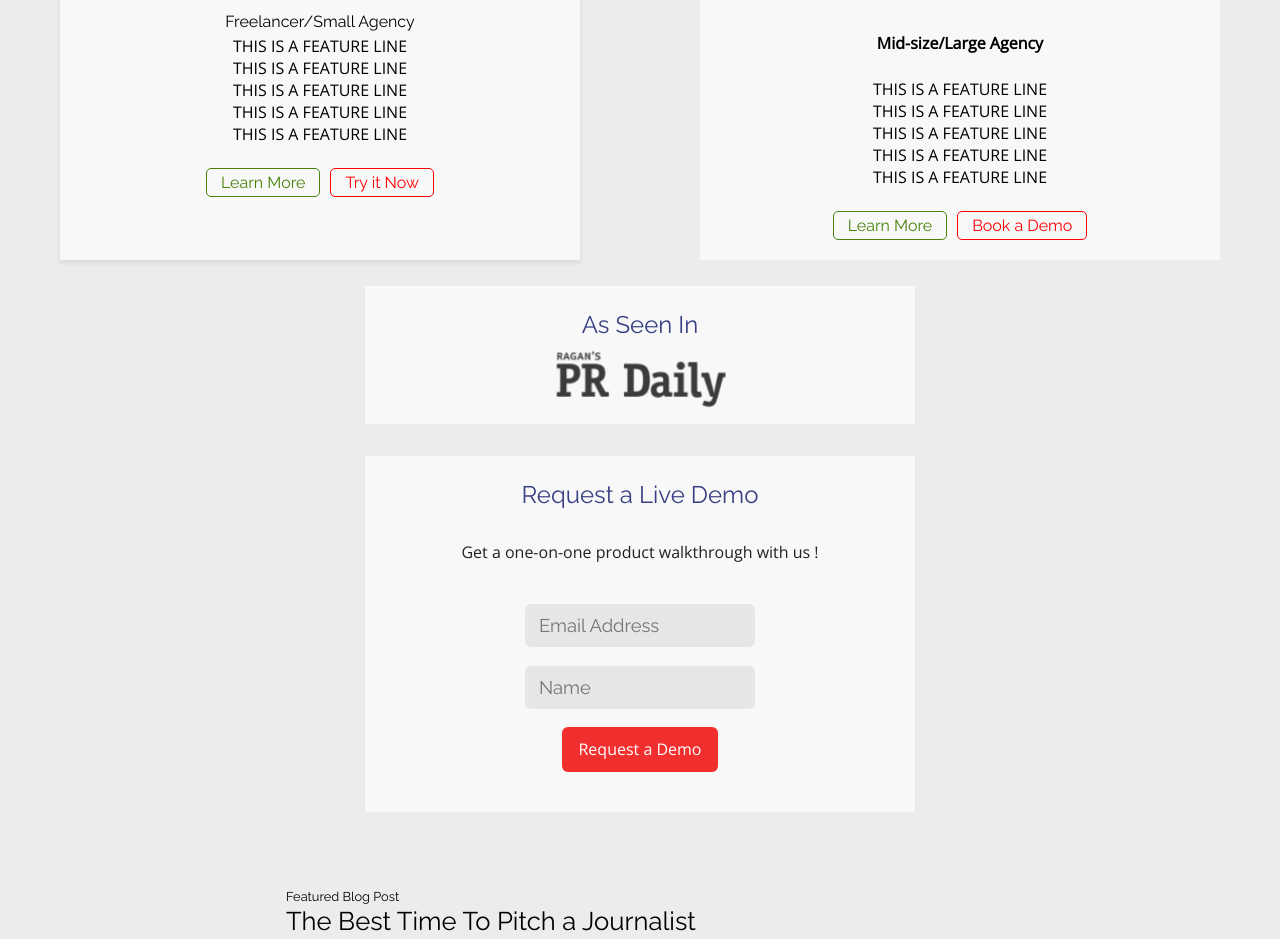
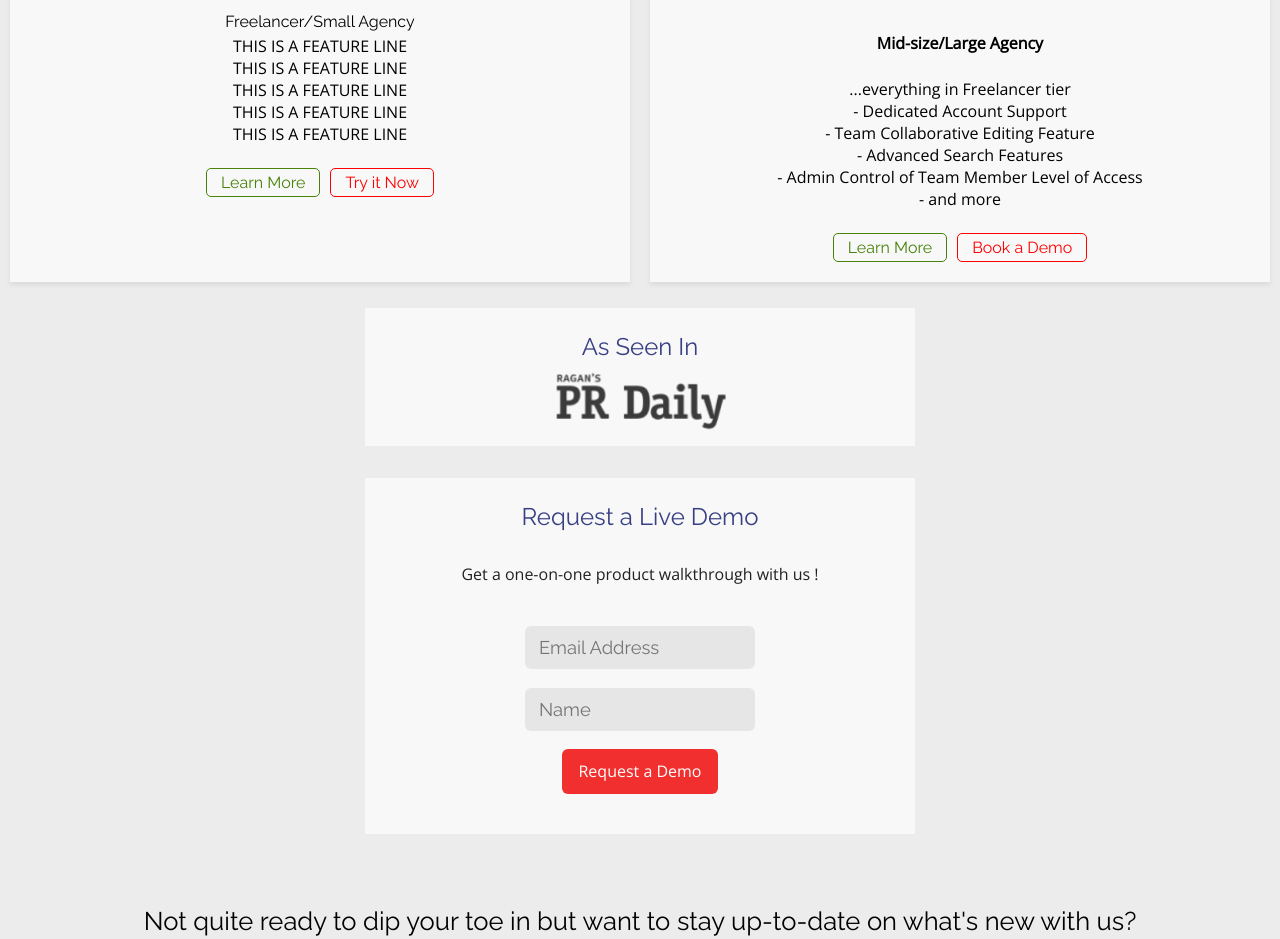
Before and after one commit to news-ai/site-revamp, a React (Create React App) app: page / in a window 1280 px wide. Shown: the part 2540-3479 px from the top of the page. Built offline with nearby package versions, Linux system fonts and the light colour scheme.

Commit message:
wow that fixed it

```diff
--- a/src/Home.js
+++ b/src/Home.js
@@ -148,16 +148,17 @@ const FeatureCard = ({imgAlt, imgSrc, headline, description}) => (
   </div>
   );
 
+
 const HoverCard = styled.div`
-  width: 500px;
+  flex-basis: 600px;
   background: #F8F8F8;
   margin: 10px 0;
   padding: 20px 10px;
-  box-shadow: none;
-  transition: box-shadow 0.3s;
+  box-shadow: 0 3px 5px 0 rgba(0,0,0,0.08);
+  transition: box-shadow 0.3s ease-in-out;
 
-  & :hover {
-    box-shadow: 0 5px 15px rgba(0,0,0,0.3);
+  &:hover {
+    box-shadow: 0 5px 15px 2px rgba(0, 0, 0, 0.1);
   }
 `;
 
@@ -211,12 +212,7 @@ const Home = props => {
             flexFlow: 'row wrap',
             marginTop: 20,
           }} >
-            <div className='box-shadow hoverCard' style={{
-              width: 500,
-              background: '#F8F8F8',
-              margin: '10px 0',
-              padding: '20px 10px',
-            }}>
+            <HoverCard>
               <div>
                 <span>Freelancer/Small Agency</span>
               </div>
@@ -243,25 +239,21 @@ const Home = props => {
                   </a>
                 </div>
               </div>
-            </div>
+            </HoverCard>
 
-            <div style={{
-              flexBasis: 500,
-              background: '#F8F8F8',
-              margin: '10px 0',
-              padding: '20px 10px',
-            }} >
+            <HoverCard>
               <h4>Mid-size/Large Agency</h4>
               <div style={{
                 display: 'flex',
                 flexDirection: 'column',
                 padding: 3,
               }} >
-                <div>THIS IS A FEATURE LINE</div>
-                <div>THIS IS A FEATURE LINE</div>
-                <div>THIS IS A FEATURE LINE</div>
-                <div>THIS IS A FEATURE LINE</div>
-                <div>THIS IS A FEATURE LINE</div>
+                <div>...everything in Freelancer tier</div>
+                <div>- Dedicated Account Support</div>
+                <div>- Team Collaborative Editing Feature</div>
+                <div>- Advanced Search Features</div>
+                <div>- Admin Control of Team Member Level of Access</div>
+                <div>- and more</div>
               </div>
               <div style={{marginTop: 20, display: 'flex', flexDirection: 'row', justifyContent: 'center'}} >
                 <div style={{margin: '0 5px'}} >
@@ -271,7 +263,7 @@ const Home = props => {
                   <OutlinedButton color={BASERED} > Book a Demo </OutlinedButton>
                 </div>
               </div>
-            </div>
+            </HoverCard>
           </div>
 
 
@@ -302,6 +294,22 @@ const Home = props => {
               </div>
               <div id='request-demo-button-2'>
                 <p> Request a Demo</p>
+              </div>
+            </div>
+          </div>
+
+          <div className='horizontal-center' style={{margin: '40px 0'}} >
+            <div>
+              <div style={{marginBottom: 10}} >
+                <div >
+                  <span style={{fontSize: '1.6em', fontWeight: 500}} >Not quite ready to dip your toe in but want to stay up-to-date on what's new with us?</span>
+                </div>
+                <div >
+                  <span>Subscribe to Our Blog</span>
+                </div>
+              </div>
+              <div>
+                <RoundedInput placeholder='email' />
               </div>
             </div>
           </div>
```
